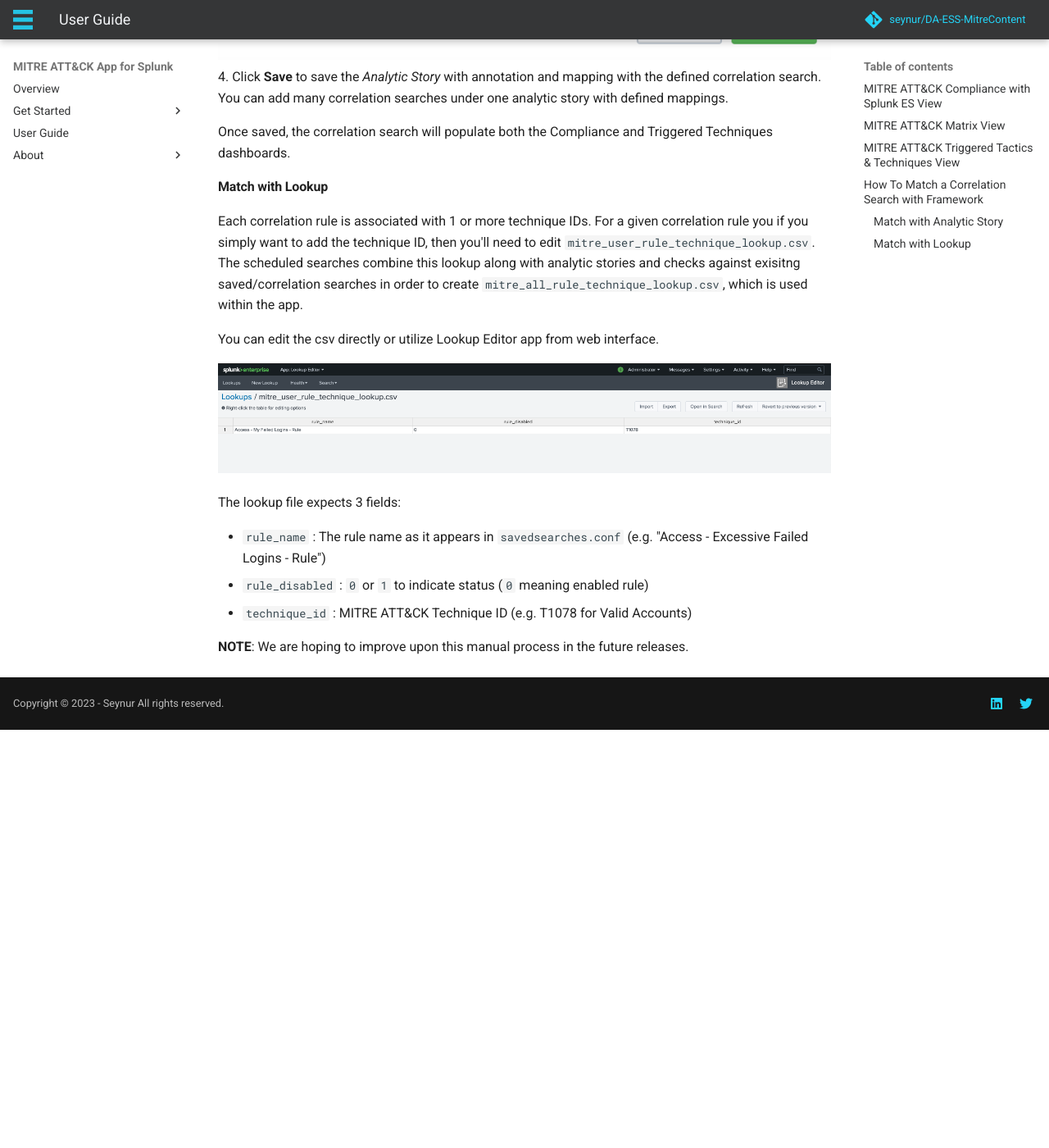
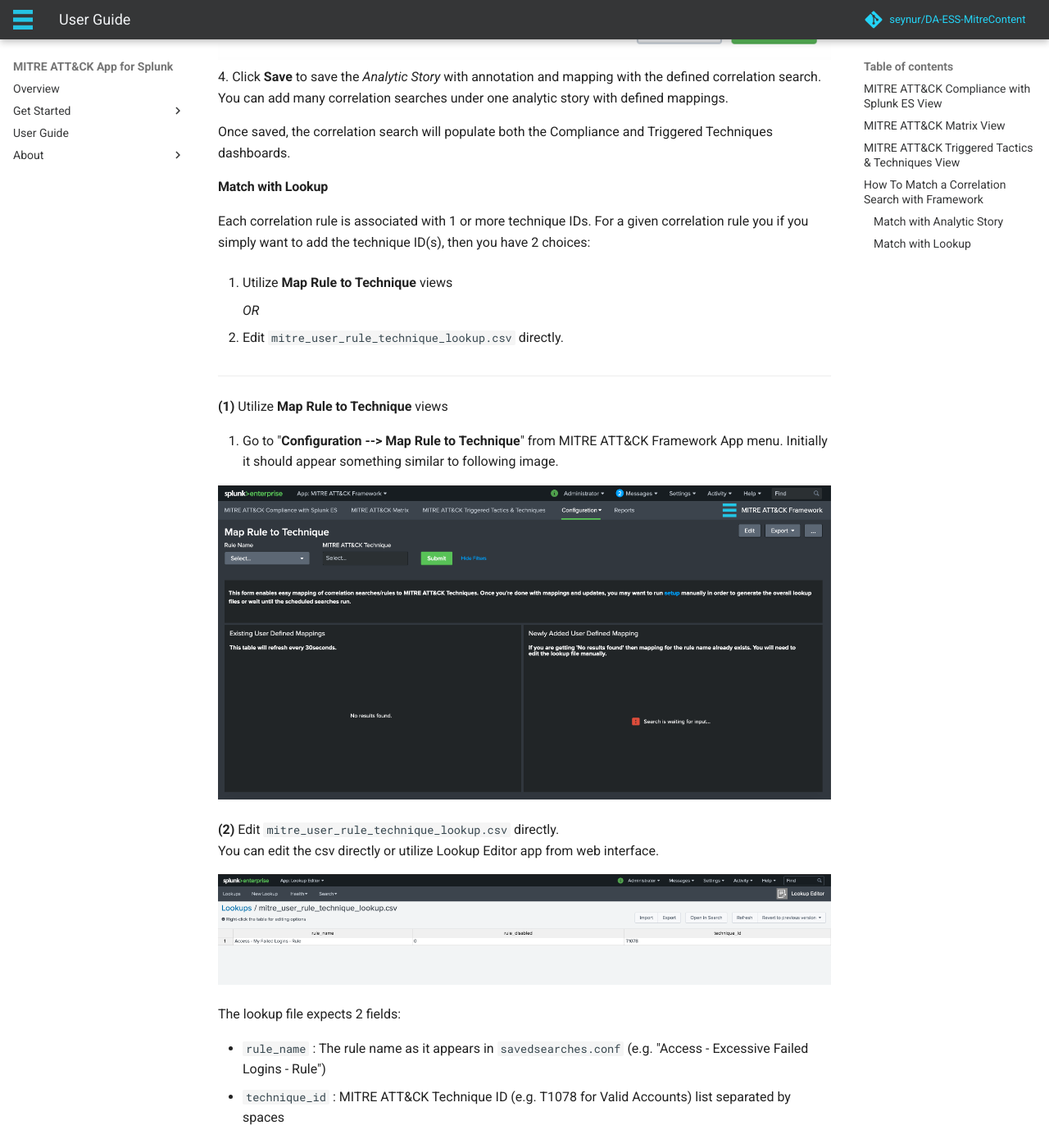
Before and after one commit to Oykucann/mitre-app-for-splunk-docs, an MkDocs documentation site: the page built from docs/user_guide.md, in a window 1280 px wide and 1400 px high, scrolled down 6033 px. Shown: the whole window at 82% size. Built offline with MkDocs 1.6.1 and Material for MkDocs 9.7.7, drawn with Linux system fonts in a browser that asks for light colours; comment, search, counter and statistics services are not loaded; the version menu is left out; before the commit the page ends 6923 px from its top, so only the background shows below that.

Commit message:
add v2.1

```diff
--- a/docs/user_guide.md
+++ b/docs/user_guide.md
@@ -75,19 +75,36 @@
 Once saved, the correlation search will populate both the Compliance and Triggered Techniques dashboards.
 
 #### Match with Lookup
-Each correlation rule is associated with 1 or more technique IDs.  For a given correlation rule you if you simply want to add the technique ID, then you'll need to edit ``mitre_user_rule_technique_lookup.csv``.  The scheduled searches combine this lookup along with analytic stories and checks against exisitng saved/correlation searches in order to create ``mitre_all_rule_technique_lookup.csv``, which is used within the app.
+Each correlation rule is associated with 1 or more technique IDs.  For a given correlation rule you if you simply want to add the technique ID(s), then you have 2 choices:
 
+1. Utilize **Map Rule to Technique** views
+
+      _OR_
+
+2. Edit ``mitre_user_rule_technique_lookup.csv`` directly.
+
+----
+  __(1)__ Utilize **Map Rule to Technique** views
+
+  1. Go to   "**Configuration --> Map Rule to Technique**" from MITRE ATT&CK Framework App menu.  Initially it should appear something similar to following image.
+
+  ![map_rule_to_technique1]
+
+
+__(2)__ Edit ``mitre_user_rule_technique_lookup.csv`` directly.
 You can edit the csv directly or utilize Lookup Editor app from web interface.
+
 
 ![lookup_editor1]
 
-The lookup file expects 3 fields:
+The lookup file expects 2 fields:
 
 * ``rule_name`` : The rule name as it appears in ``savedsearches.conf`` (e.g. "Access - Excessive Failed Logins - Rule")
-* ``rule_disabled`` : ``0`` or ``1`` to indicate status (``0`` meaning enabled rule)
-* ``technique_id`` : MITRE ATT&CK Technique ID (e.g. T1078 for Valid Accounts)
+* ``technique_id`` : MITRE ATT&CK Technique ID (e.g. T1078 for Valid Accounts) list separated by spaces
 
-**NOTE**: We are hoping to improve upon this manual process in the future releases.
+
+
+----
 
 
 [setup4]: assets/img/setup4.png
@@ -98,3 +115,5 @@
 [analyticstory3]: assets/img/analyticstory3.png
 [analyticstory4]: assets/img/analyticstory4.png
 [lookup_editor1]: assets/img/lookup_editor1.png
+[map_rule_to_technique1]: assets/img/map_rule_to_technique1.png
+[map_rule_to_technique2]: assets/img/map_rule_to_technique2.png
```
Also changed, not shown: docs/installation.md (+3 -3 lines), docs/release_notes.md (+26 -1 lines), docs/assets/img/map_rule_to_technique1.png (added), docs/assets/img/map_rule_to_technique2.png (added).
